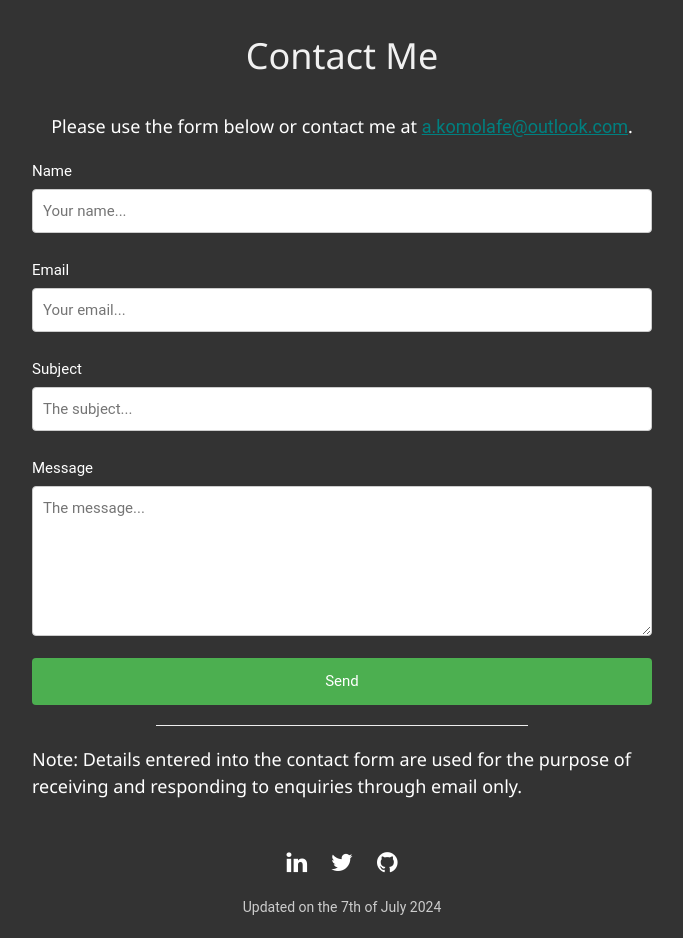
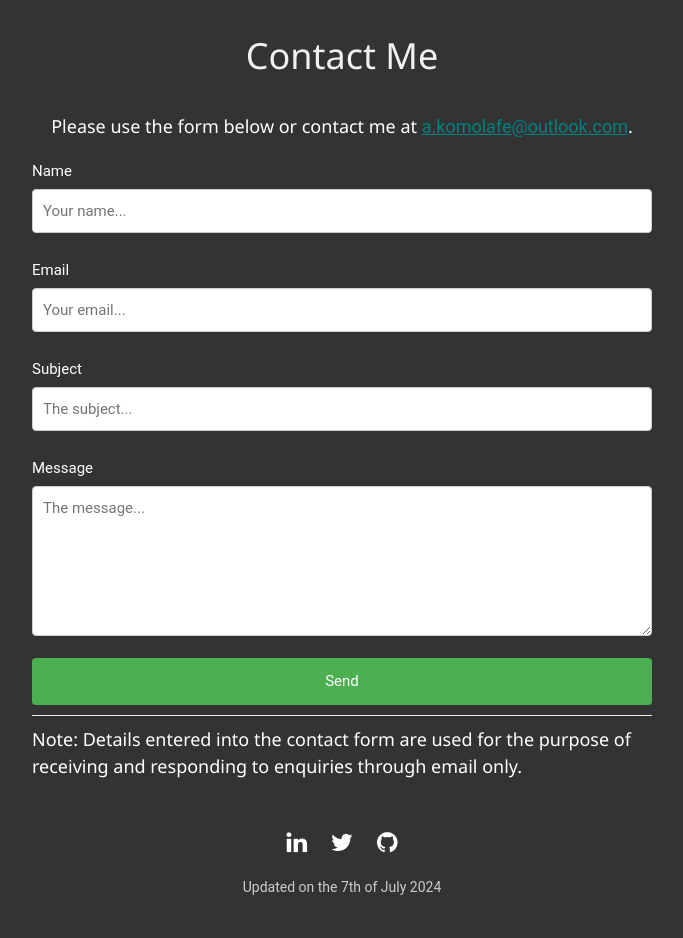
Before and after one commit to Adenrele/Web_Portfolio, a Flask app: page /contact in a window 1280 px wide. Shown: the part 57-995 px from the top of the page, without its empty margins (298-981 px from the left). After the commit the page ends 952 px from the top, so only its background shows below. Run offline with Flask 3, Linux system fonts and the light colour scheme.

Commit message:
lines corrected

```diff
--- a/static/css/CV.css
+++ b/static/css/CV.css
@@ -44,6 +44,9 @@
     padding :15px;
     display: block;
     margin: auto;
+}
+.cv-line {
+    width: 100%;
 }
 
 .subtitle{
--- a/static/css/blogs.css
+++ b/static/css/blogs.css
@@ -24,7 +24,7 @@
     align-self: center;
 }
 
-hr{
+.blog-line{
     width: 60%;
     align-self: center;
 }
--- a/static/css/contact.css
+++ b/static/css/contact.css
@@ -65,10 +65,7 @@
     height: 150px; /* Set initial height for textarea */
   }
 
-  .contact hr {
-    margin-top: 20px;
-    margin-bottom: 20px;
-  }
+
 
   .contact h5:last-child {
     margin-bottom: 0; /* Remove bottom margin from last h5 element */
@@ -77,7 +74,7 @@
 h5{
     align-self: center;
 }
-hr{
+.contact-line{
     margin: auto;
 
 }
--- a/static/css/projects.css
+++ b/static/css/projects.css
@@ -24,7 +24,7 @@
     box-shadow: 0 0px 25px rgba(255, 255, 255, 0.2); /* Light shadow for dark background */
 }
 
-hr{
+.project-line{
     width: 60%;
     align-self: center;
 }
--- a/templates/blogs.html
+++ b/templates/blogs.html
@@ -15,7 +15,7 @@
         </h5>
 
     </div>
-    <hr>
+    <hr class="blog-line">
     <div class="blog-box">
         <h3 style="color:teal" > <a class="w3-hover-opacity" href= https://towardsdatascience.com/nhs-english-prescibing-data-epd-analysis-using-python-part-2-aa990e4e47dd> NHS English Prescribing Data (EPD) Analysis using Python (Part 2)</a> </h3>
 
@@ -31,7 +31,7 @@
 
     </div>
 
-    <hr>
+    <hr class="blog-line">
 
     <div class="blog-box">
 
--- a/templates/contact.html
+++ b/templates/contact.html
@@ -65,7 +65,7 @@
 
     </form>
 
-  <hr>
+  <hr class="contact-line">
   <h5> Note: Details entered into the contact form are used for the purpose of receiving and responding to
     enquiries through email only.
   </h5>
--- a/templates/projects.html
+++ b/templates/projects.html
@@ -30,7 +30,7 @@
 
         </div>
 
-        <hr>
+        <hr class="project-line">
 
 
         <div class="project-box">
@@ -54,7 +54,7 @@
 
         </div>
 
-        <hr>
+        <hr class="project-line">
 
         <div class="project-box">
 
```
Also changed, not shown: templates/cv.html (+5 -5 lines).
